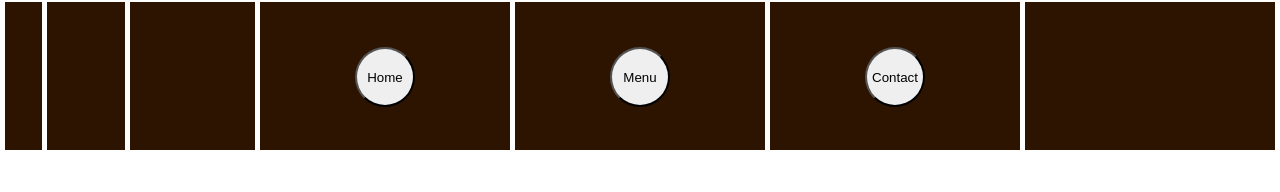
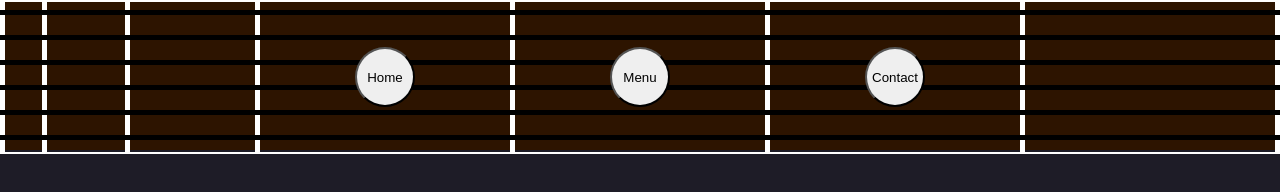
Before and after one commit to akist529/restaurant-page, a website built with webpack: page dist/index.html in a window 1280 px wide. Built offline with Linux system fonts and the light colour scheme.

Commit message:
Finish preliminary design of header

```diff
--- a/src/style.css
+++ b/src/style.css
@@ -4,7 +4,7 @@
 }
 
 body {
-    background-color: white;
+    background-color: rgb(30, 28, 39);
 }
 
 .fret {
@@ -13,19 +13,25 @@ body {
 }
 
 .string {
-    width: 100%;
-    height: 150px;
+    width: 100vw;
+
+    border-top: 5px solid black;
 }
 
 #header {
     background-color: rgb(45, 020, 0);
     height: 150px;
+
+    display: grid;
+    grid-template-rows: 1fr;
 }
 
 #header button {
     border-radius: 100%;
     height: 60px;
     width: 60px;
+
+    z-index: 2;
 }
 
 #fretboard {
@@ -35,6 +41,8 @@ body {
 
     display: grid;
     grid-template-columns: repeat(5, 1fr);
+
+    grid-row: 1 / -1;
 }
 
 #fretboard div {
@@ -58,8 +66,8 @@ body {
 
     display: grid;
     grid-template-columns: auto;
-    grid-template-rows: repeat(6, 150px);
-    border-top: 2px solid black;
+    grid-template-rows: repeat(6, 25px);
+    top: 10px;
 }
 
 #container {
```
Also changed, not shown: dist/main.js.
